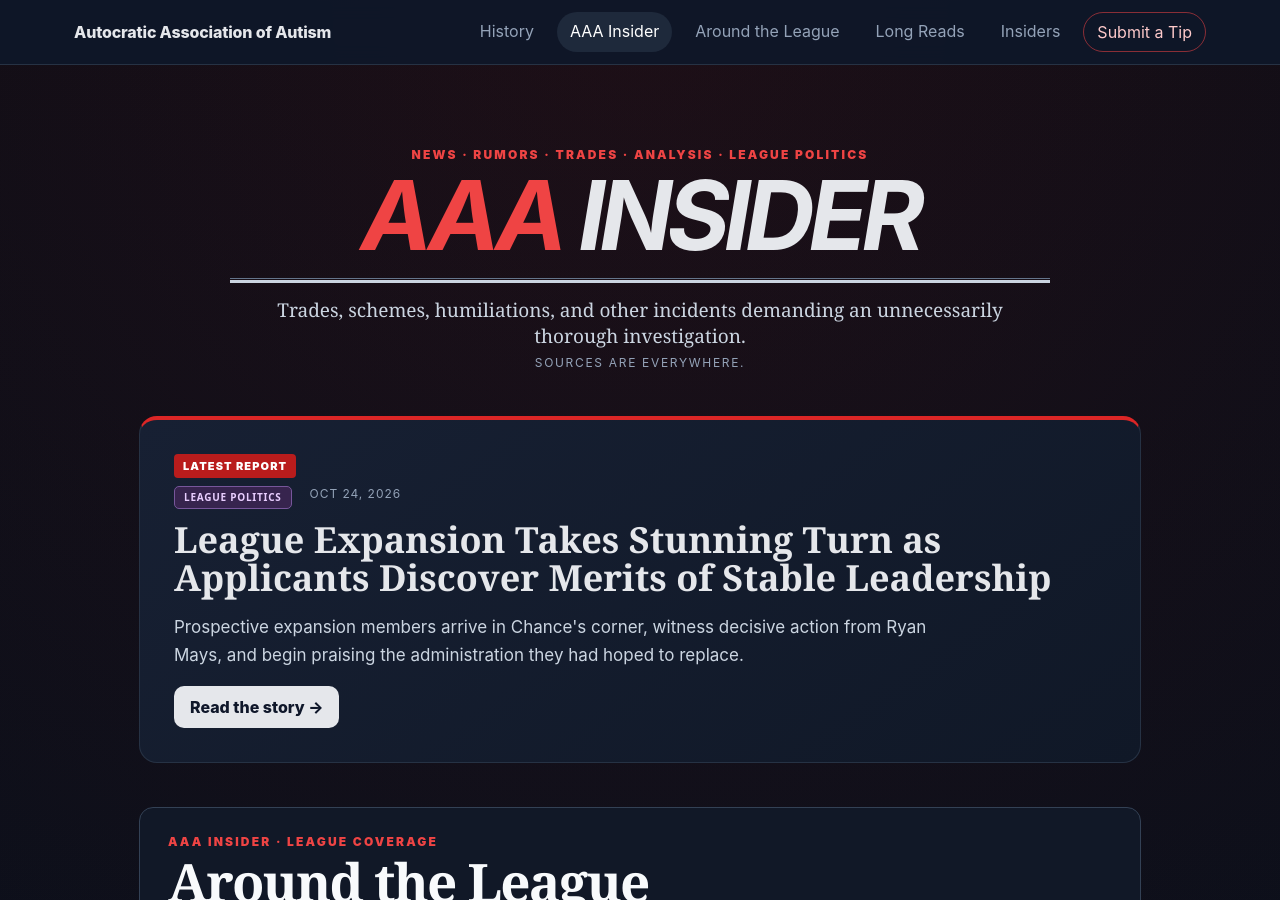
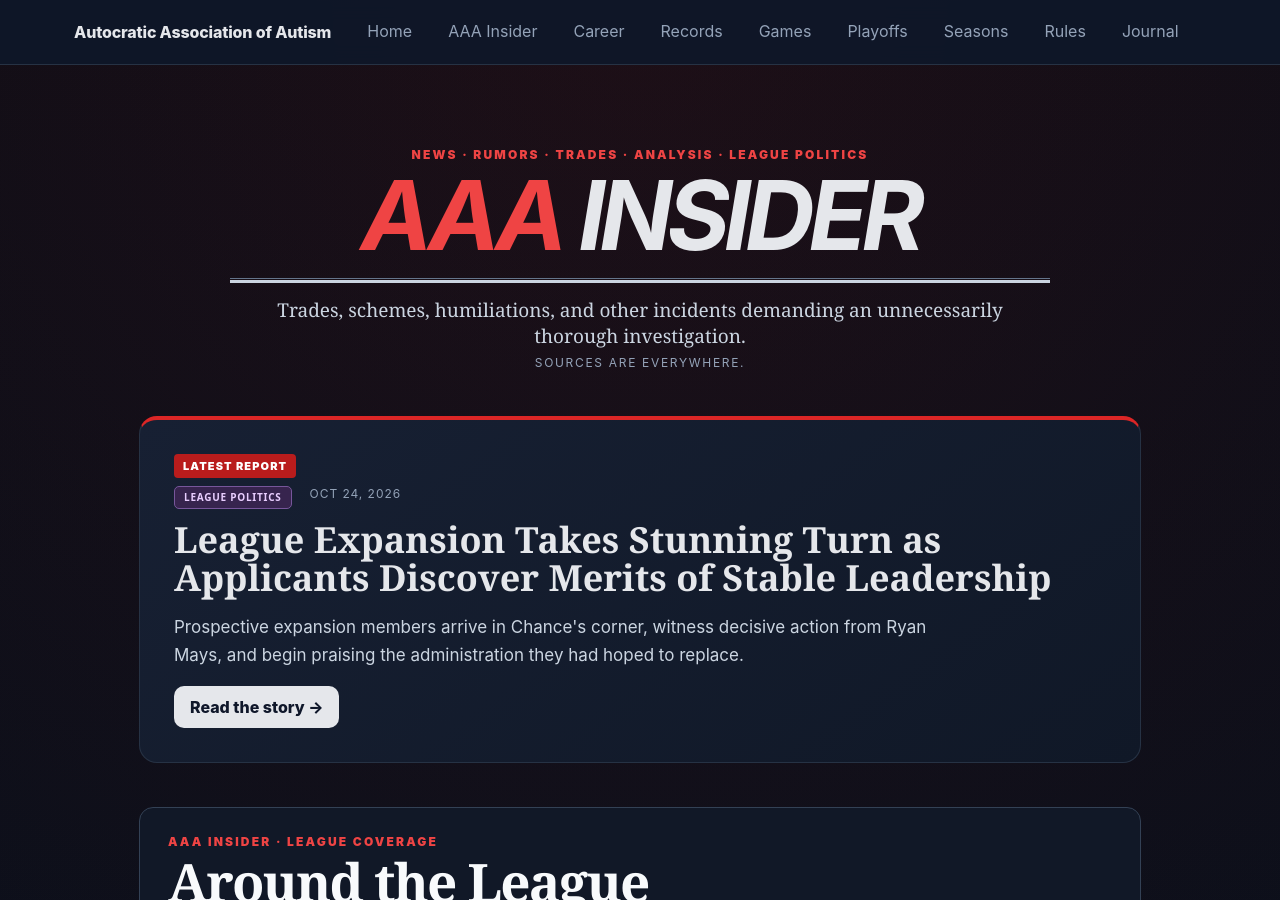
Before and after one commit to Autocratic-Association-of-Autism/AAA-Fantasy-Test, a Jekyll site: the page built from ledger.html, in a window 1280 px wide and 900 px high. Built offline with Jekyll 4.4.1, drawn with Linux system fonts in a browser that asks for light colours.

Commit message:
Unify site navigation across newsroom and archive

```diff
--- a/ledger.html
+++ b/ledger.html
@@ -10,10 +10,7 @@
 <link rel="stylesheet" href="{{ '/styles.css' | relative_url }}?v=category-palette-20261023">
 </head>
 <body class="insider-page">
-<nav><div class="container nav-inner">
-<a class="league-brand" href="{{ '/index.html' | relative_url }}">Autocratic Association of Autism</a>
-<div class="nav-links"><a href="{{ '/index.html' | relative_url }}">History</a><a class="active" href="{{ '/ledger.html' | relative_url }}">AAA Insider</a><a href="#feed">Around the League</a><a href="#archive">Long Reads</a><a href="{{ '/insiders.html' | relative_url }}">Insiders</a><a class="tip-nav" href="{{ '/submit-tip.html' | relative_url }}">Submit a Tip</a></div>
-</div></nav>
+<nav><div class="container nav-inner"><a class="league-brand" href="{{ '/index.html' | relative_url }}">Autocratic Association of Autism</a><div class="nav-links"><a href="{{ '/index.html' | relative_url }}">Home</a><a href="{{ '/ledger.html' | relative_url }}">AAA Insider</a><a href="{{ '/career.html' | relative_url }}">Career</a><a href="{{ '/records.html' | relative_url }}">Records</a><a href="{{ '/games.html' | relative_url }}">Games</a><a href="{{ '/playoffs.html' | relative_url }}">Playoffs</a><a href="{{ '/seasons.html' | relative_url }}">Seasons</a><a href="{{ '/rules.html' | relative_url }}">Rules</a><a href="{{ '/journal.html' | relative_url }}">Journal</a><a href="{{ '/insiders.html' | relative_url }}">Insiders</a><a class="tip-nav" href="{{ '/submit-tip.html' | relative_url }}">Submit a Tip</a></div></div></nav>
 <main class="container ledger-shell">
   <header class="insider-masthead">
     <div class="insider-kicker">News · Rumors · Trades · Analysis · League Politics</div>
```
